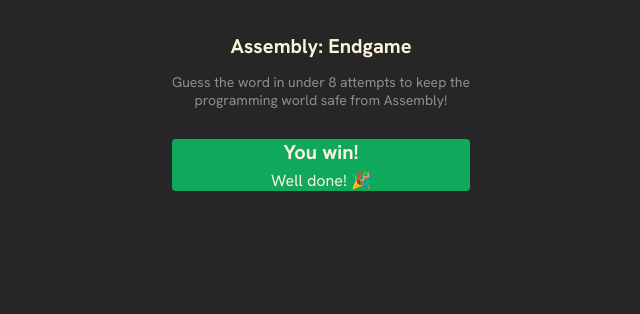
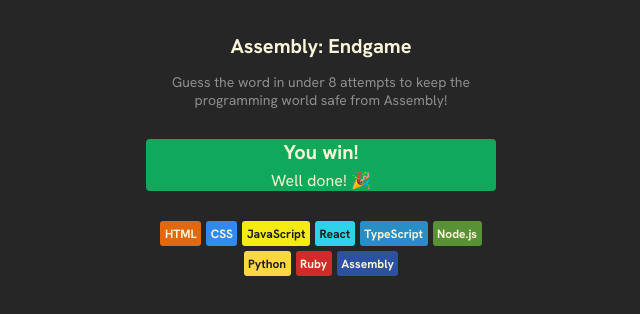
Before and after one commit to jhhh911/Assembly, a React (Vite) app: page / in a window 1280 px wide. Shown: the top 314 px of the page, without its empty margins (319-959 px from the left). Built offline with nearby package versions, Linux system fonts and the light colour scheme.

Commit message:
Added language chips

```diff
--- a/src/App.jsx
+++ b/src/App.jsx
@@ -1,6 +1,18 @@
 import React from "react";
+import { languages } from "./languages";
 
 export default function Hangman() {
+  const languageList = languages.map(language => {
+    const styles = {
+      backgroundColor: language.backgroundColor,
+      color: language.color,
+    };
+    return (
+      <div style={styles} className="chips" key={language.name}>
+        {language.name}
+      </div>
+    );
+  });
   return (
     <main>
       <header>
@@ -15,6 +27,7 @@
         <h2>You win!</h2>
         <p>Well done! 🎉</p>
       </section>
+      <section className="language-chips">{languageList}</section>
     </main>
   );
 }
--- a/src/index.css
+++ b/src/index.css
@@ -45,3 +45,18 @@
 .status p {
   margin: 5px;
 }
+
+.language-chips {
+  display: flex;
+  flex-wrap: wrap;
+  justify-content: center;
+  max-width: 350px;
+  font-size: .75rem;
+  font-weight: 700;
+  gap: 5px;
+}
+
+.chips {
+  padding: 4.5px;
+  border-radius: 3px;
+}
--- /dev/null
+++ b/src/languages.js
@@ -0,0 +1,47 @@
+export const languages = [
+    {
+        name: "HTML",
+        backgroundColor: "#E2680F",
+        color: "#F9F4DA",
+    },
+    {
+        name: "CSS",
+        backgroundColor: "#328AF1",
+        color: "#F9F4DA",
+    },
+    {
+        name: "JavaScript",
+        backgroundColor: "#F4EB13",
+        color: "#1E1E1E",
+    },
+    {
+        name: "React",
+        backgroundColor: "#2ED3E9",
+        color: "#1E1E1E",
+    },
+    {
+        name: "TypeScript",
+        backgroundColor: "#298EC6",
+        color: "#F9F4DA",
+    },
+    {
+        name: "Node.js",
+        backgroundColor: "#599137",
+        color: "#F9F4DA",
+    },
+    {
+        name: "Python",
+        backgroundColor: "#FFD742",
+        color: "#1E1E1E",
+    },
+    {
+        name: "Ruby",
+        backgroundColor: "#D02B2B",
+        color: "#F9F4DA",
+    },
+    {
+        name: "Assembly",
+        backgroundColor: "#2D519F",
+        color: "#F9F4DA",
+    },
+]
```
